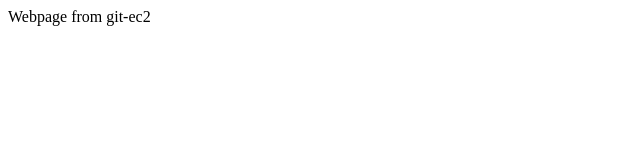
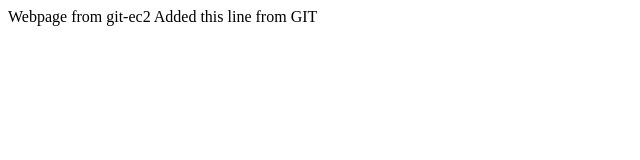
Before and after one commit to SadhanaAWS/CloudAWS, a plain HTML site: page index.html in a window 1280 px wide. Shown: the whole page, without its empty margins (0-640 px from the left). Drawn offline with Linux system fonts and the light colour scheme.

Commit message:
Update index.html

```diff
--- a/index.html
+++ b/index.html
@@ -1 +1,2 @@
 <html>  Webpage from git-ec2  </html>
+<html>  Added this line from GIT  </html>
```
